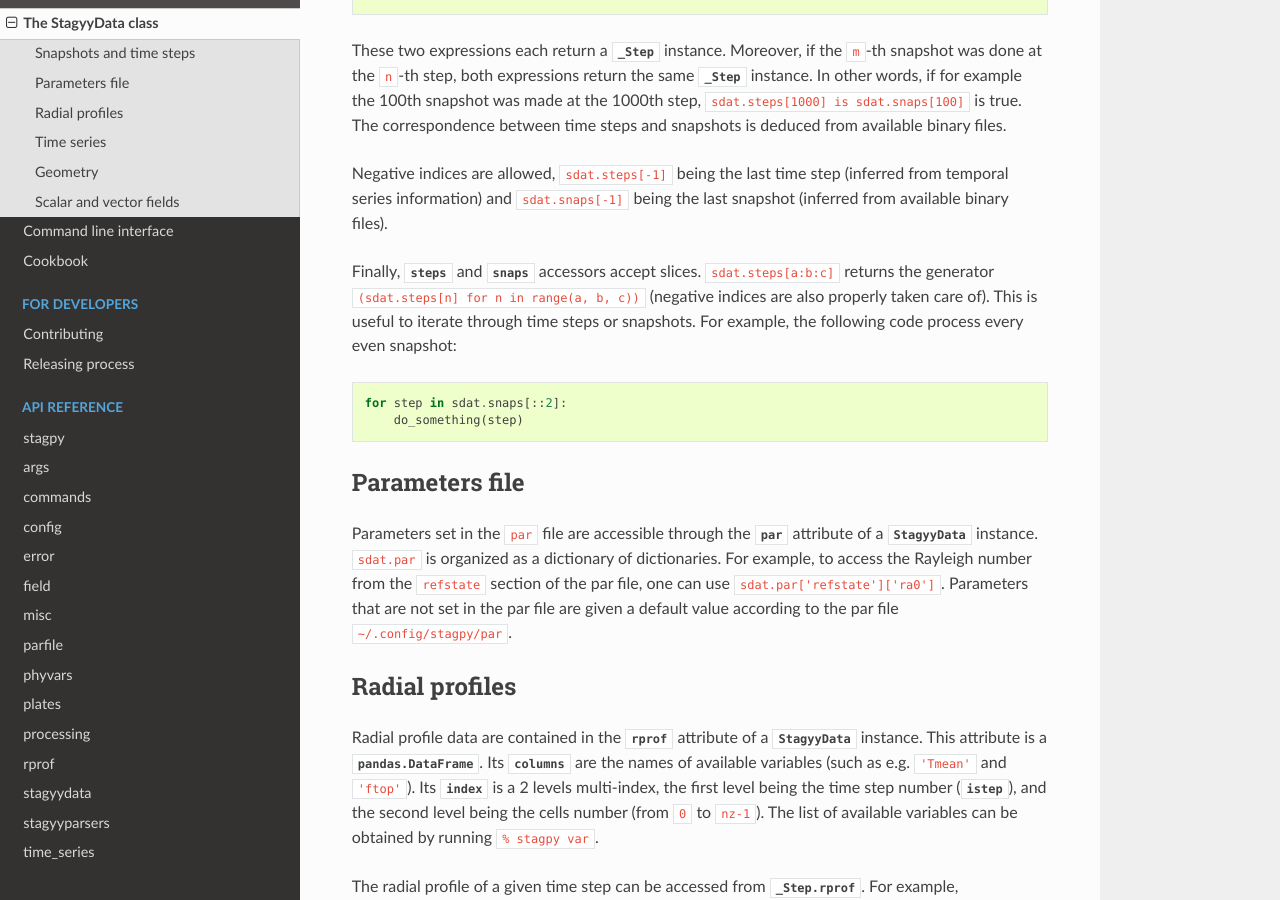
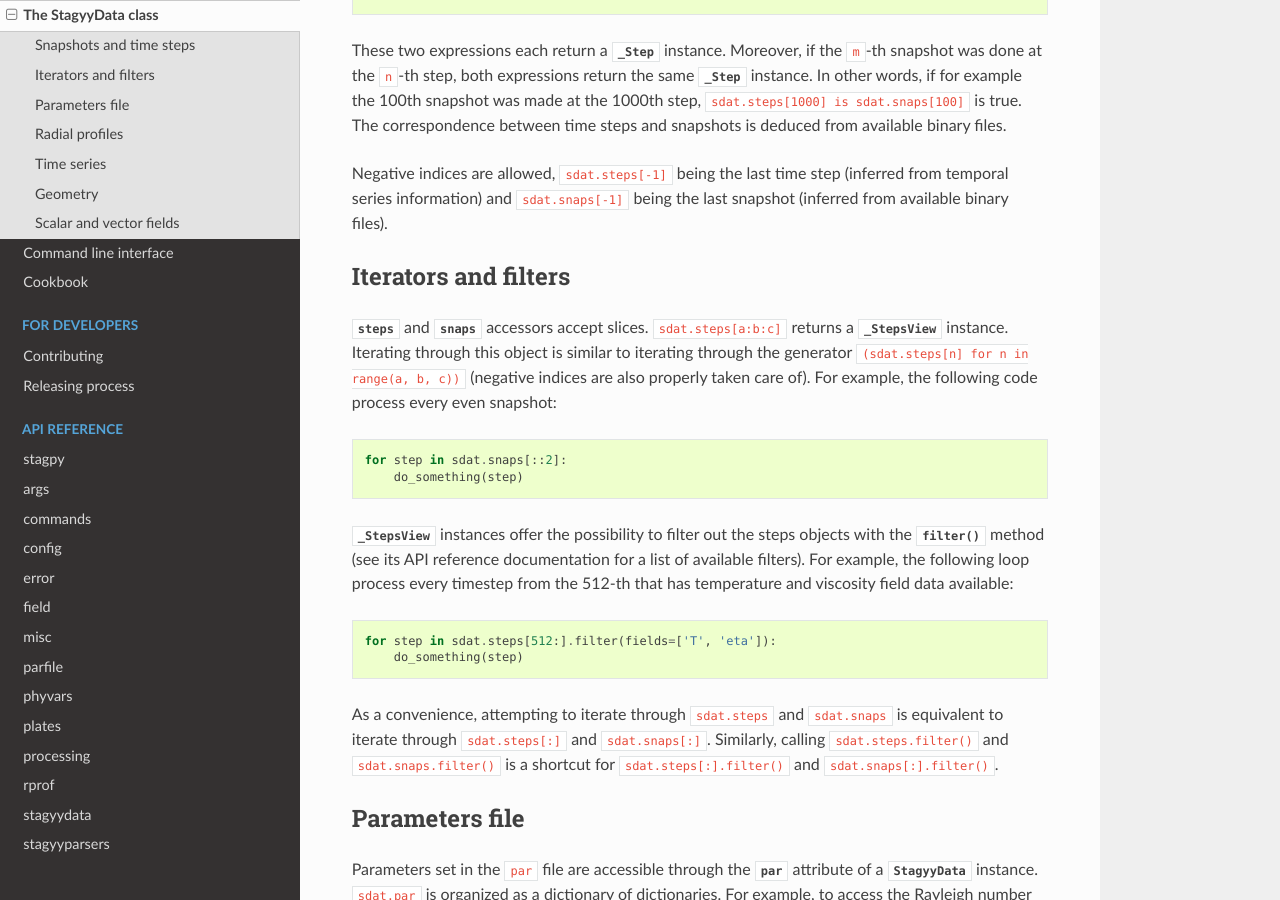
Before and after one commit to StagPython/StagPy, a Sphinx documentation site: the page built from docs/sources/stagyydata.rst, in a window 1280 px wide and 900 px high, scrolled down 735 px. Built offline with Sphinx 7.4.7 and the Read the Docs theme 2.0.0, drawn with Linux system fonts in a browser that asks for light colours.

Commit message:
Add info on filters in StagyyData tutorial

```diff
--- a/docs/sources/stagyydata.rst
+++ b/docs/sources/stagyydata.rst
@@ -42,16 +42,35 @@ Negative indices are allowed, ``sdat.steps[-1]`` being the last time step
 (inferred from temporal series information) and ``sdat.snaps[-1]`` being the
 last snapshot (inferred from available binary files).
 
-Finally, :attr:`~stagpy.stagyydata.StagyyData.steps` and
+Iterators and filters
+---------------------
+
+:attr:`~stagpy.stagyydata.StagyyData.steps` and
 :attr:`~stagpy.stagyydata.StagyyData.snaps` accessors accept slices.
-``sdat.steps[a:b:c]`` returns the generator ``(sdat.steps[n] for n in range(a,
-b, c))`` (negative indices are also properly taken care of). This is useful to
-iterate through time steps or snapshots. For example, the following code
-process every even snapshot::
+``sdat.steps[a:b:c]`` returns a :class:`~stagpy.stagyydata._StepsView`
+instance. Iterating through this object is similar to iterating through the
+generator ``(sdat.steps[n] for n in range(a, b, c))`` (negative indices are
+also properly taken care of).  For example, the following code process every
+even snapshot::
 
     for step in sdat.snaps[::2]:
         do_something(step)
 
+:class:`~stagpy.stagyydata._StepsView` instances offer the possibility to
+filter out the steps objects with the
+:meth:`~stagpy.stagyydata._StepsView.filter` method (see its API reference
+documentation for a list of available filters). For example, the following loop
+process every timestep from the 512-th that has temperature and viscosity field
+data available::
+
+    for step in sdat.steps[512:].filter(fields=['T', 'eta']):
+        do_something(step)
+
+As a convenience, attempting to iterate through ``sdat.steps`` and
+``sdat.snaps`` is equivalent to iterate through ``sdat.steps[:]`` and
+``sdat.snaps[:]``. Similarly, calling ``sdat.steps.filter()`` and
+``sdat.snaps.filter()`` is a shortcut for ``sdat.steps[:].filter()``
+and ``sdat.snaps[:].filter()``.
 
 Parameters file
 ---------------
```
